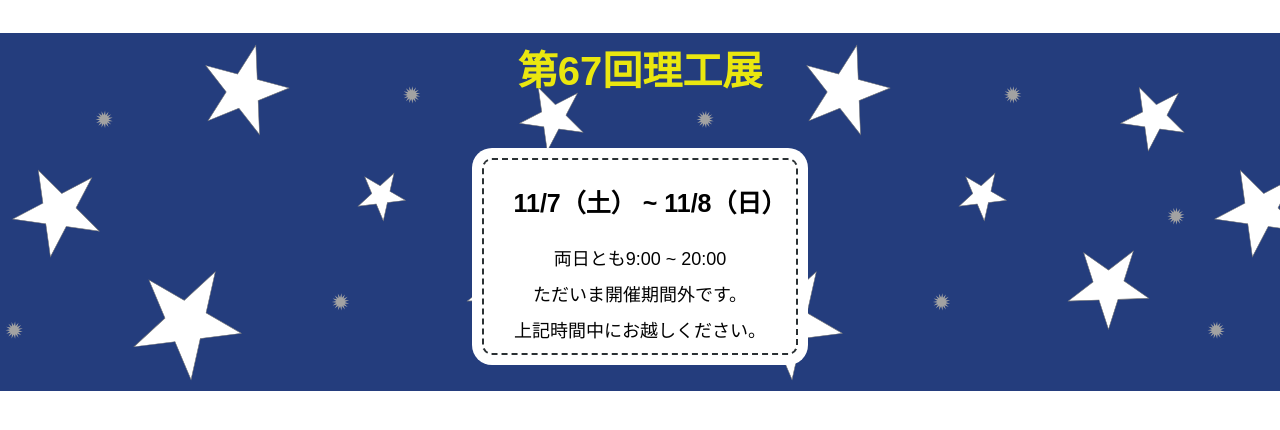
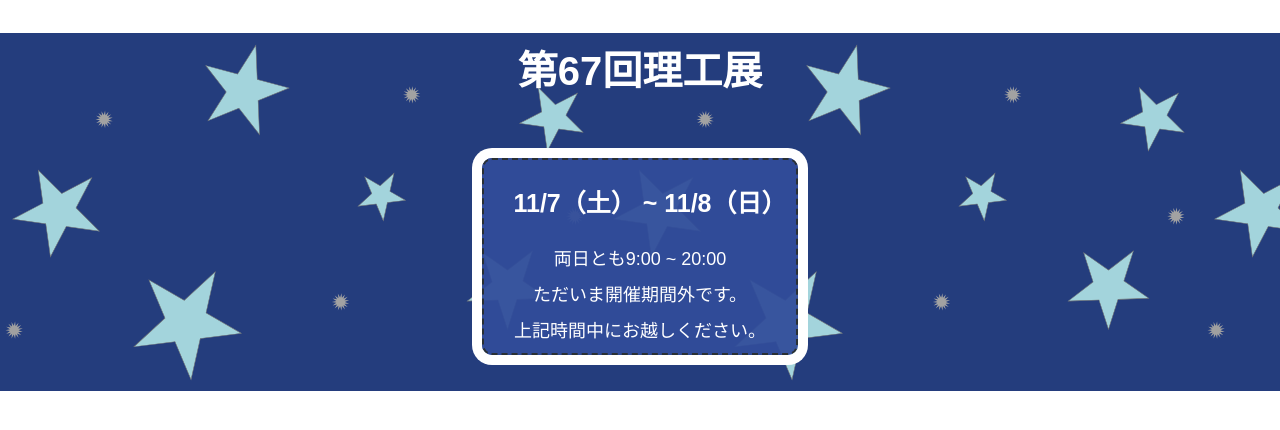
Before and after one commit to Rikoten/site2020, a PHP site: page /Overtime_page.html in a window 1280 px wide. Shown: the top 430 px of the page. Run offline with PHP 8.4, Linux system fonts and the light colour scheme.

Commit message:
時間外ページ更新

```diff
--- a/css/Overtime_page.css
+++ b/css/Overtime_page.css
@@ -16,13 +16,13 @@ body {
 
 .message h1{
     font-size: 40px;
-    color: #ece90efd;
+    color: white;
     padding: 20px 0 0 0;
 }
 
 .message h2{
     font-size: 25px;
-    color: black;
+    color: white;
     margin-left: 20px;
 }
 
@@ -30,6 +30,7 @@ body {
     padding: 0.2em 0.5em;
     margin: 2em 0;
     background: #ffffff;
+    background-color: #314d9bf0;
     box-shadow: 0px 0px 0px 10px #ffffff;
     border: dashed 2px  #2a3033;
     border-radius: 10px;
@@ -40,4 +41,5 @@ body {
 .box1 p {
     margin: 0;
     padding: 0;
+    color: white;
 }
```
Also changed, not shown: Overtime_page_back.svg.
